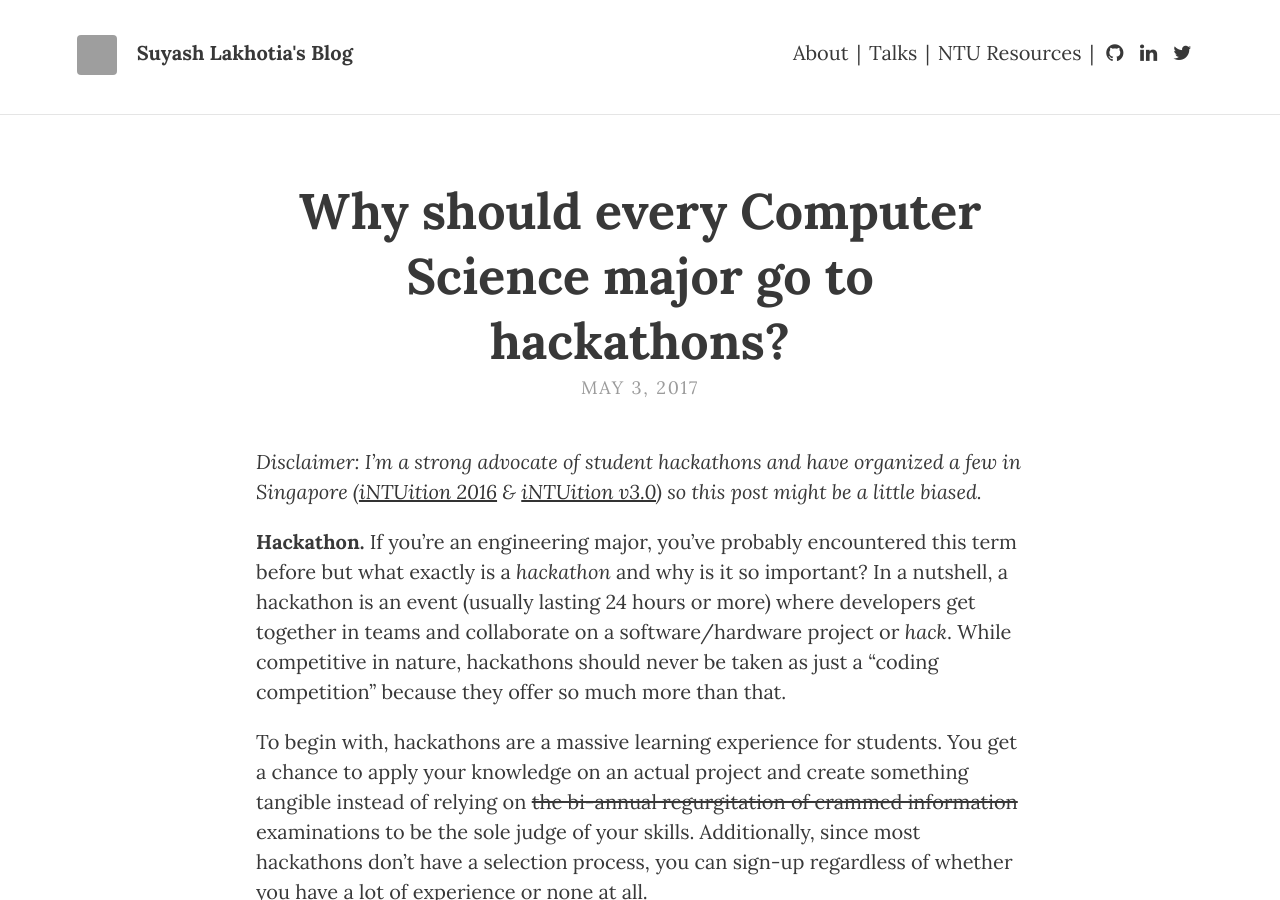
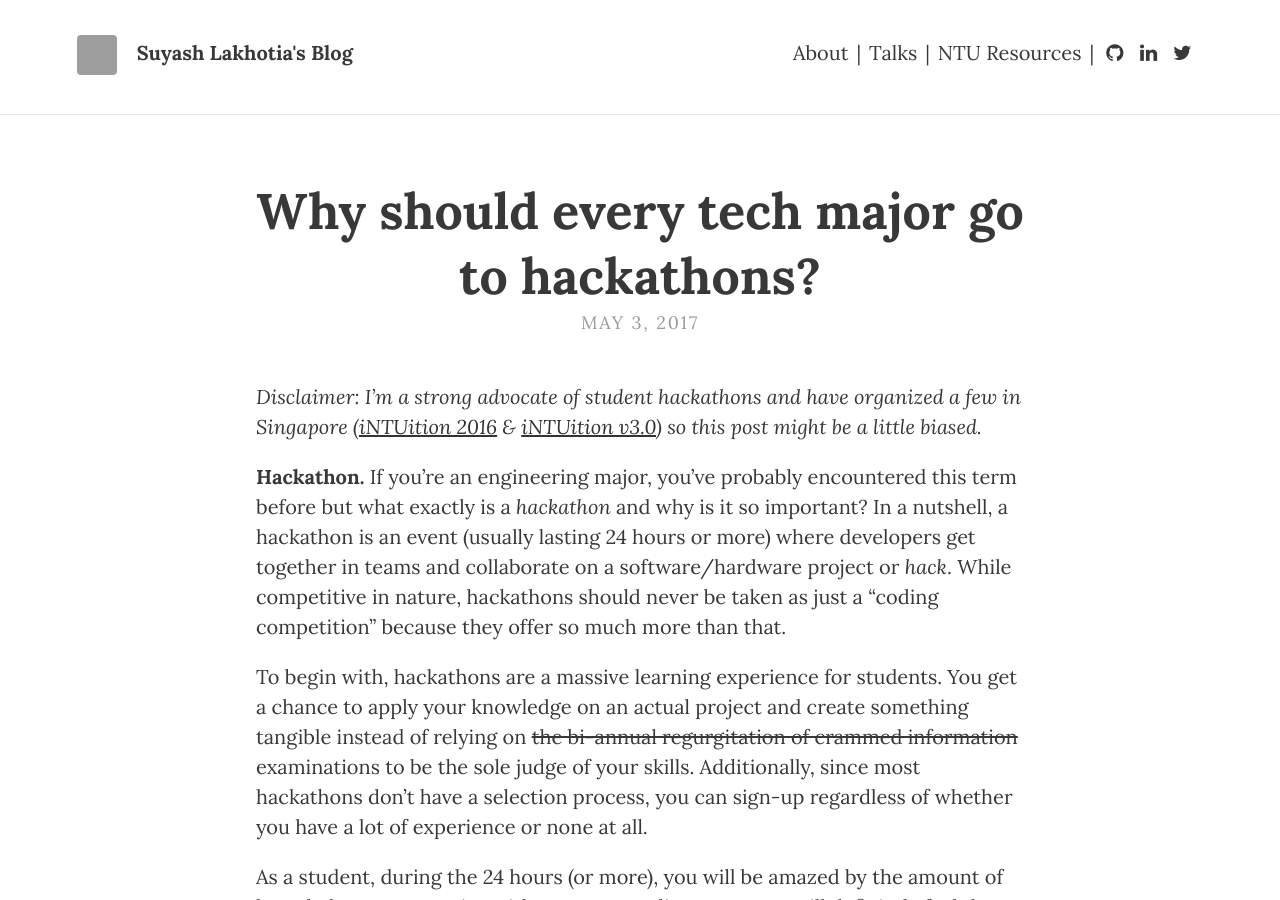
Before and after one commit to SuyashLakhotia/blog, a Jekyll site: the page built from _posts/2017-05-03-why-should-every-tech-major-go-to-hackathons.md, in a window 1280 px wide and 900 px high. Built offline with Jekyll 4.4.1, drawn with Linux system fonts in a browser that asks for light colours; nearby versions of some CDN libraries; grey boxes are pictures that could not be loaded.

```diff
--- a/_posts/2017-05-03-computer-science-major-hackathons.md
+++ b/_posts/2017-05-03-why-should-every-tech-major-go-to-hackathons.md
@@ -1,14 +1,17 @@
 ---
 layout: post
-title: Why should every Computer Science major go to hackathons?
+title: Why should every tech major go to hackathons?
 tags:
 - Hackathons
 - Thoughts
+excerpt_separator: <!--excerpt-->
 ---
 
 *Disclaimer: I'm a strong advocate of student hackathons and have organized a few in Singapore ([iNTUition 2016](http://intuition16.ieeentu.com/) & [iNTUition v3.0](http://intuitionv3.ieeentu.com/)) so this post might be a little biased.*
 
 **Hackathon.** If you're an engineering major, you've probably encountered this term before but what exactly is a *hackathon* and why is it so important? In a nutshell, a hackathon is an event (usually lasting 24 hours or more) where developers get together in teams and collaborate on a software/hardware project or *hack*. While competitive in nature, hackathons should never be taken as just a "coding competition" because they offer so much more than that.
+
+<!--excerpt-->
 
 To begin with, hackathons are a massive learning experience for students. You get a chance to apply your knowledge on an actual project and create something tangible instead of relying on ~~the bi-annual regurgitation of crammed information~~ examinations to be the sole judge of your skills. Additionally, since most hackathons don't have a selection process, you can sign-up regardless of whether you have a lot of experience or none at all.
 
```
Also changed, not shown: _posts/2017-05-05-setting-up-a-secure-ghost-blog.md (+3 -0 lines).
